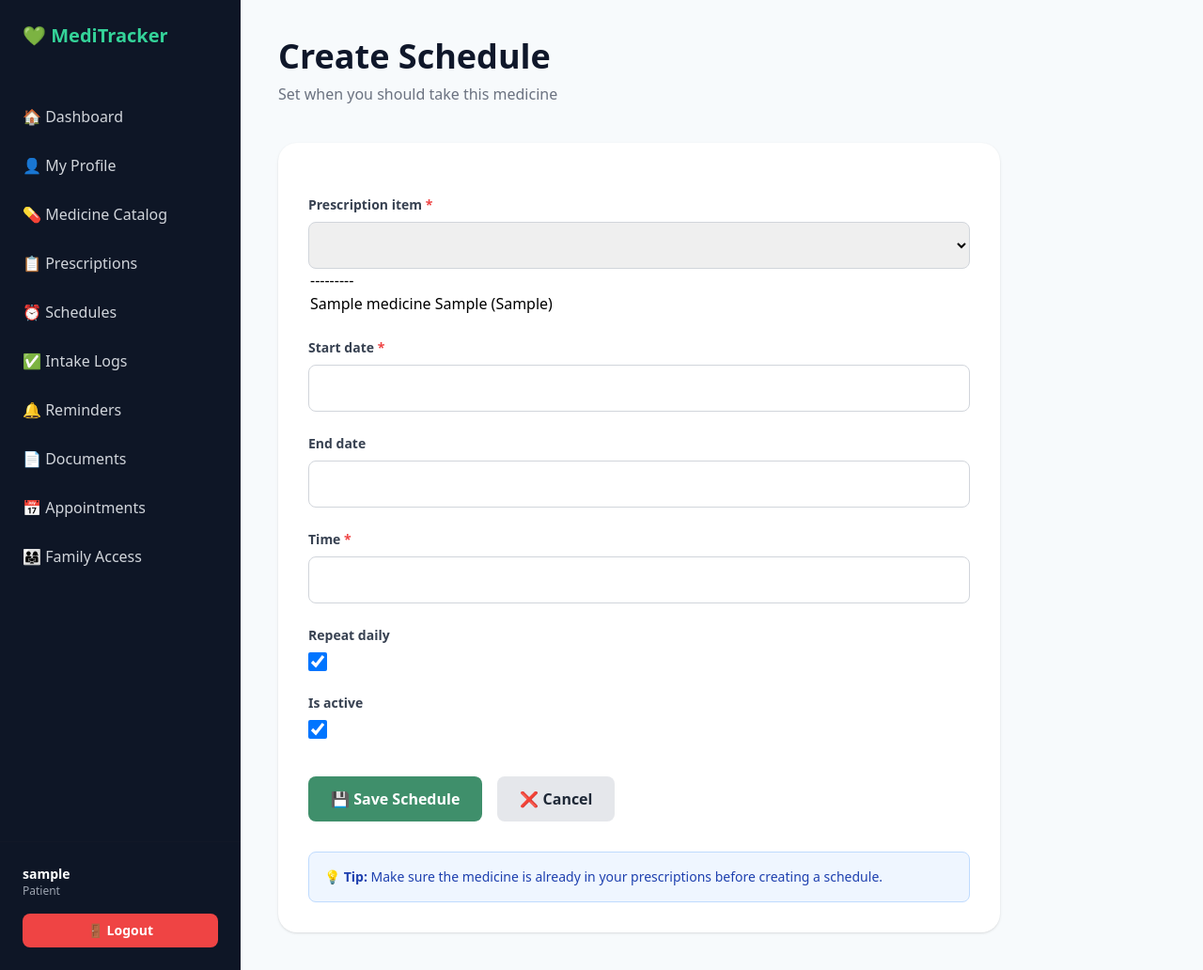
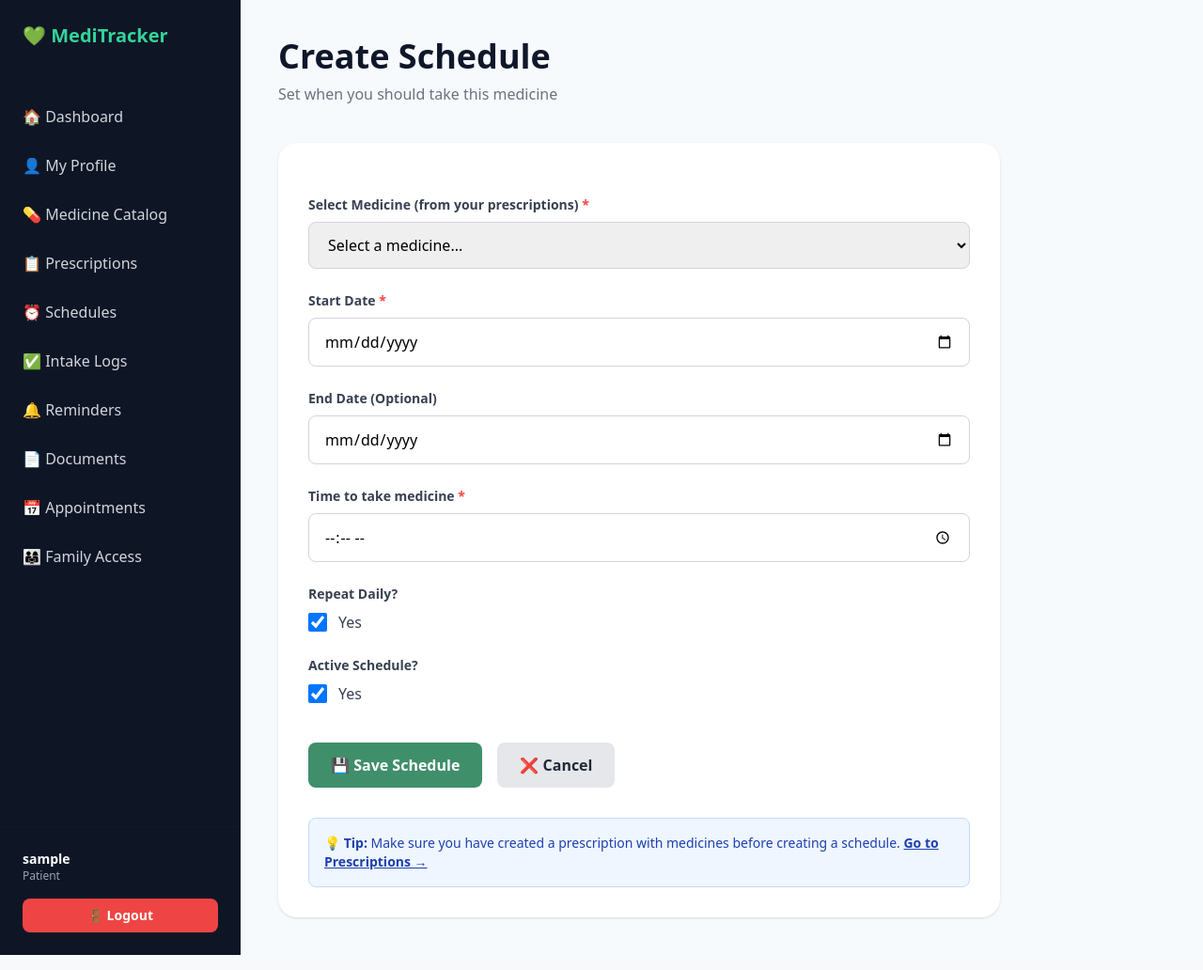
Before and after one commit to anujgoswami6155/MediTracker, a Django app: page /schedules/create/ in a window 1280 px wide. Shown: the whole page at 94% size. Run offline with Django 5.2, Linux system fonts and the light colour scheme; a user stored in the database is signed in; tables that the repository leaves empty hold one stand-in row (values such as "Sample post"); lists and menus that the app fills with data are empty; some libraries are stand-ins or nearby versions.

Commit message:
[FIX] Fixed the Date and Time input field in forms

```diff
--- a/schedules/forms.py
+++ b/schedules/forms.py
@@ -4,13 +4,6 @@ from medicines.models import PrescriptionItem
 
 
 class MedicineScheduleForm(forms.ModelForm):
-
-    def __init__(self, user, *args, **kwargs):
-        super().__init__(*args, **kwargs)
-
-        self.fields["prescription_item"].queryset = PrescriptionItem.objects.filter(
-            prescription__patient=user
-        )
 
     class Meta:
         model = MedicineSchedule
@@ -22,3 +15,40 @@ class MedicineScheduleForm(forms.ModelForm):
             "repeat_daily",
             "is_active",
         ]
+        widgets = {
+            'start_date': forms.DateInput(attrs={
+                'type': 'date',
+                'class': 'w-full px-4 py-3 border border-gray-300 rounded-lg focus:ring-2 focus:ring-[#3F8F6B]'
+            }),
+            'end_date': forms.DateInput(attrs={
+                'type': 'date',
+                'class': 'w-full px-4 py-3 border border-gray-300 rounded-lg focus:ring-2 focus:ring-[#3F8F6B]'
+            }),
+            'time': forms.TimeInput(attrs={
+                'type': 'time',
+                'class': 'w-full px-4 py-3 border border-gray-300 rounded-lg focus:ring-2 focus:ring-[#3F8F6B]'
+            }),
+        }
+        labels = {
+            'prescription_item': 'Select Medicine (from your prescriptions)',
+            'start_date': 'Start Date',
+            'end_date': 'End Date (Optional)',
+            'time': 'Time to take medicine',
+            'repeat_daily': 'Repeat Daily?',
+            'is_active': 'Active Schedule?',
+        }
+
+    def __init__(self, user, *args, **kwargs):
+        super().__init__(*args, **kwargs)
+
+        # Filter prescription items to only show this patient's active items
+        self.fields["prescription_item"].queryset = PrescriptionItem.objects.filter(
+            prescription__patient=user,
+            is_active=True
+        ).select_related('medicine', 'prescription')
+
+        # Make the queryset display more helpful information
+        self.fields["prescription_item"].label_from_instance = lambda obj: (
+            f"{obj.medicine.name} - {obj.dose} {obj.unit} - {obj.frequency} "
+            f"(Prescription #{obj.prescription.id})"
+        )
--- a/templates/schedules/form.html
+++ b/templates/schedules/form.html
@@ -29,10 +29,28 @@
                 {% endif %}
               </label>
 
-              {% if field.field.widget.input_type == 'select' %}
+              {% if field.name == 'prescription_item' or field.name == 'schedule' %}
                 <select name="{{ field.name }}"
+                        {% if field.field.required %}required{% endif %}
                         class="w-full px-4 py-3 border border-gray-300 rounded-lg focus:ring-2 focus:ring-[#3F8F6B] focus:border-transparent">
-                  {{ field }}
+                  <option value="">Select a medicine...</option>
+                  {% for choice_value, choice_label in field.field.choices %}
+                    {% if choice_value %}
+                      <option value="{{ choice_value }}" {% if field.value == choice_value %}selected{% endif %}>
+                        {{ choice_label }}
+                      </option>
+                    {% endif %}
+                  {% endfor %}
+                </select>
+              {% elif field.name == 'status' %}
+                <select name="{{ field.name }}"
+                        {% if field.field.required %}required{% endif %}
+                        class="w-full px-4 py-3 border border-gray-300 rounded-lg focus:ring-2 focus:ring-[#3F8F6B] focus:border-transparent">
+                  {% for choice_value, choice_label in field.field.choices %}
+                    <option value="{{ choice_value }}" {% if field.value == choice_value %}selected{% endif %}>
+                      {{ choice_label }}
+                    </option>
+                  {% endfor %}
                 </select>
               {% elif field.field.widget.input_type == 'checkbox' %}
                 <div class="flex items-center">
@@ -40,14 +58,10 @@
                          name="{{ field.name }}"
                          {% if field.value %}checked{% endif %}
                          class="w-5 h-5 text-[#3F8F6B] border-gray-300 rounded focus:ring-[#3F8F6B]">
-                  <span class="ml-3 text-gray-700">{{ field.help_text }}</span>
+                  <span class="ml-3 text-gray-700">{{ field.help_text|default:"Yes" }}</span>
                 </div>
               {% else %}
-                <input type="{{ field.field.widget.input_type|default:'text' }}"
-                       name="{{ field.name }}"
-                       value="{{ field.value|default:'' }}"
-                       {% if field.field.required %}required{% endif %}
-                       class="w-full px-4 py-3 border border-gray-300 rounded-lg focus:ring-2 focus:ring-[#3F8F6B] focus:border-transparent">
+                {{ field }}
               {% endif %}
 
               {% if field.errors %}
@@ -74,7 +88,8 @@
 
         <div class="mt-8 p-4 bg-blue-50 border border-blue-200 rounded-lg">
           <p class="text-sm text-blue-800">
-            <strong>💡 Tip:</strong> Make sure the medicine is already in your prescriptions before creating a schedule.
+            <strong>💡 Tip:</strong> Make sure you have created a prescription with medicines before creating a schedule.
+            <a href="{% url 'medicines:prescriptions' %}" class="underline font-semibold">Go to Prescriptions →</a>
           </p>
         </div>
       </div>
```
Also changed, not shown: adherence/forms.py (+33 -3 lines).
